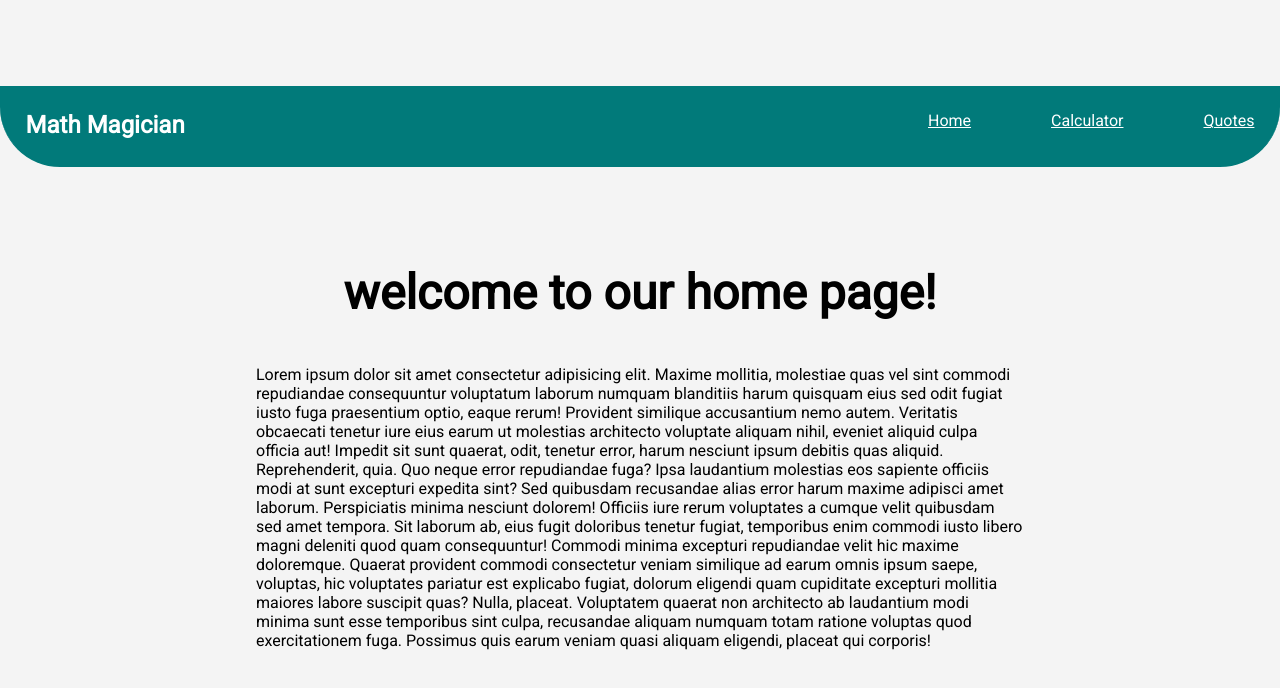
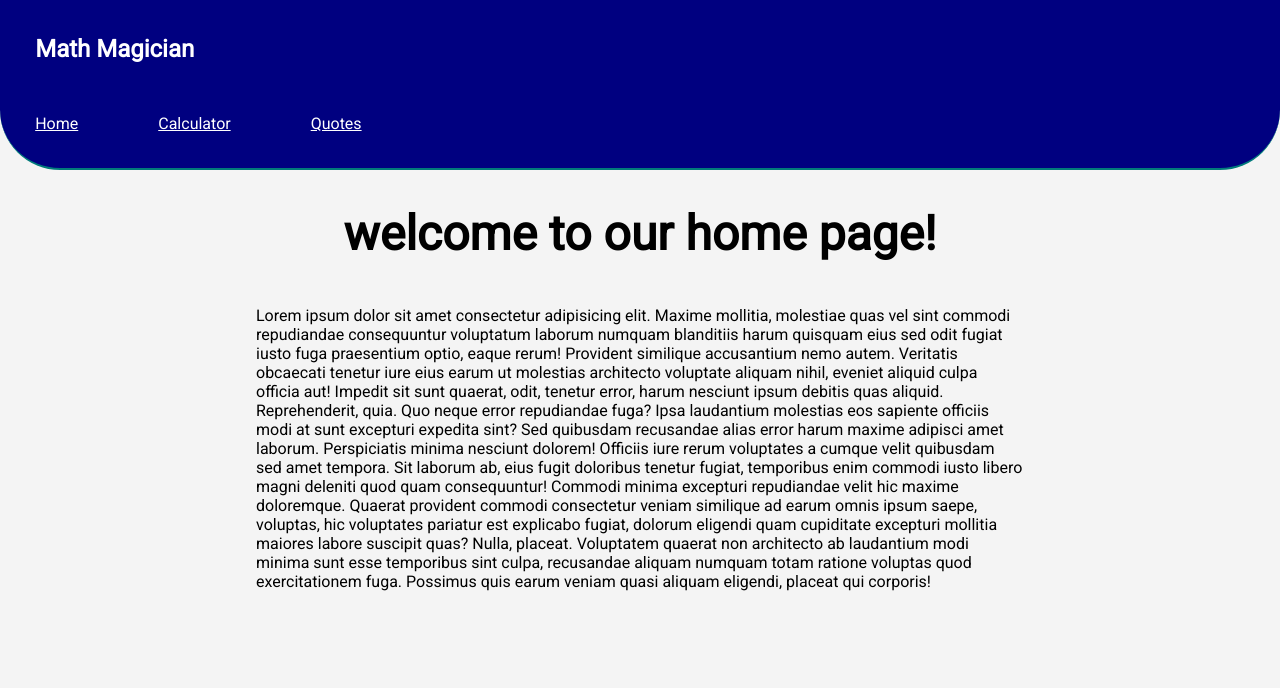
Before and after one commit to Kgomotso196/Math-Magicians, a React (Create React App) app: page / in a window 1280 px wide. Shown: the top 688 px of the page. Built offline with nearby package versions, Linux system fonts and the light colour scheme.

Commit message:
Fix nav position

```diff
--- a/src/components/Header.js
+++ b/src/components/Header.js
@@ -2,9 +2,13 @@ import { Link } from 'react-router-dom';
 import Styles from './styles/Header.module.css';
 
 const headerStyle = {
-  display: 'flex',
-  'margin-top': '0',
+  position: 'fixed',
+  top: '0',
+  right: '0',
+  width: '100%',
+  backgroundColor: 'navy',
   color: 'white',
+  padding: '10px',
 };
 const Header = () => (
   <>
```
